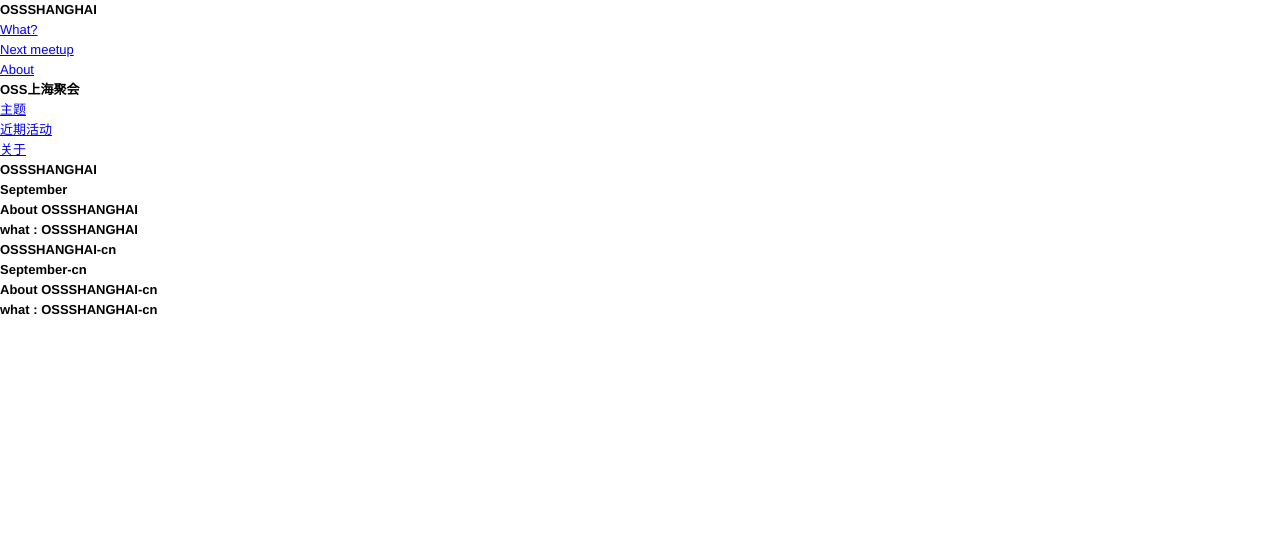
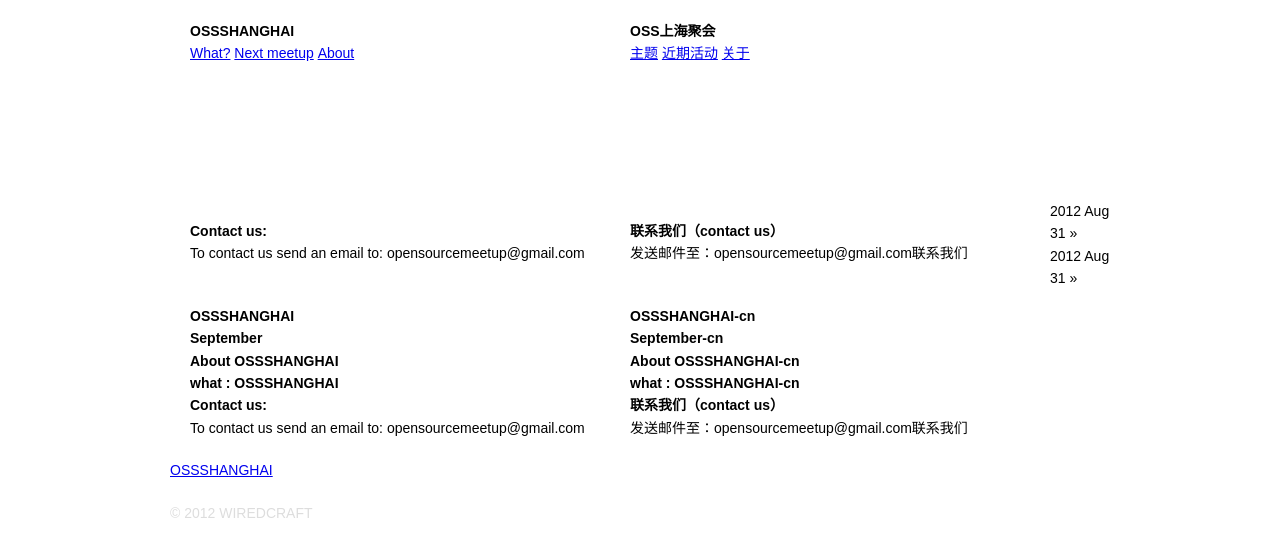
Before and after one commit to Wiredcraft/shanghaios, a Jekyll site: the page built from index.html, in a window 1280 px wide. Shown: the top 557 px of the page. Built offline with Jekyll 4.4.1, drawn with Linux system fonts in a browser that asks for light colours.

Commit message:
updating

```diff
--- a/_layouts/index.html
+++ b/_layouts/index.html
@@ -10,8 +10,8 @@
 </head>
 
 <body>
-  <div id='header'>
-      <div class='content'>
+  <header>
+    <div class="container">
     	<div class='en'>
          <h1>OSSSHANGHAI</h1>
          <ul>
@@ -29,24 +29,50 @@
         </ul>
       </div>
     </div>
+  </header>
 
-  </div>
-
-  <div id="container">
-    {% for post in site.posts %}
+  <section id="events">
+    <div class="container">
+      {% for post in site.posts | limit:!%}
         <div class="en">
           <h2>{{ post.title }}</h2>
           <h2>{{ post.nextmeetup }}</h2>
           <h2>{{ post.about }}</h2>
           <h2>{{ post.what }}</h2>
+          <h2>Contact us:</h2>
+          <p>To contact us send an email to: opensourcemeetup@gmail.com</p>
         </div>
       	<div class='cn'>
       	  <h2>{{ post.title-cn }}</h2>
           <h2>{{ post.nextmeetup-cn }}</h2>
           <h2>{{ post.about-cn }}</h2>
           <h2>{{ post.what-cn }}</h2>
+          <h2>联系我们（contact us）</h2>
+          <p>发送邮件至：opensourcemeetup@gmail.com联系我们</p>
         </div>
       {% endfor %}
     </div>
+  </section>
+
+  <section id="archive">
+    <div class="container">
+      {% for post in site.posts %}
+        {% capture this_month %}{{ post.date | date: "%m" }}{% endcapture %}
+        {% capture next_month %}{{ post.previous.date | date: "%m" }}{% endcapture %}
+
+        {% if forloop.first %}
+          <!-- <h5>{{this_month}}</h5> -->
+          {% endif %}
+            <li><span>{{ post.date | date: "%Y %b %d" }}</span> &raquo; <a href="#{{post.date | date:" %y-%m%d"}}">{{ post.title }}</a></li>
+          {% if this_month != next_month %}
+          <!-- <h5>{{next_month}}</h5> -->
+        {% endif %}
+      {% endfor %}
+    </div>
+  </section>
+
+  <footer>
+    <div class="container"> &COPY; 2012 wiredcraft</div>
+  </footer>
 </body>
 </html>
--- a/_posts/2012-08-31-latest-post.html
+++ b/_posts/2012-08-31-latest-post.html
@@ -1,5 +1,5 @@
 ---
-layout: post
+layout: index
 category: post
 title: "OSSSHANGHAI"
 what: "what : OSSSHANGHAI"
@@ -9,4 +9,5 @@
 what-cn: "what : OSSSHANGHAI-cn"
 nextmeetup-cn: "September-cn"
 about-cn: "About OSSSHANGHAI-cn"
+pageid: 2
 ---
--- a/assets/css/style.css
+++ b/assets/css/style.css
@@ -3,3 +3,53 @@
   margin: 0;
   padding: 0;
 }
+
+body {
+  font-family: Arial, sans-serif;
+  font-size: 14px;
+  line-height: 160%;
+}
+
+ul, li {
+  list-style: none;
+}
+
+.container {
+  margin: 0 auto;
+  text-align: left;
+  padding: 0 10px;
+  position: relative;
+  max-width: 940px;
+}
+
+/**/
+header .container div,
+#events .container div {
+  display: inline;
+  float:left;
+  position:relative;
+  width: 400px;
+  margin: 20px;
+}
+
+#archive .container div {
+  display: inline-block;
+  float:left;
+  position:relative;
+  width: 960px;
+}
+
+/**/
+header {
+  height: 200px;
+}
+header ul li {
+  display: inline;
+}
+
+footer {
+  color: #ddd;
+  text-transform: uppercase;
+  text-align:center;
+  margin: 20px 0;
+}
```
Also changed, not shown: _posts/2012-07-31-post.html (added, +13 -0 lines). Lines whose indentation alone changed are shown as unchanged.
